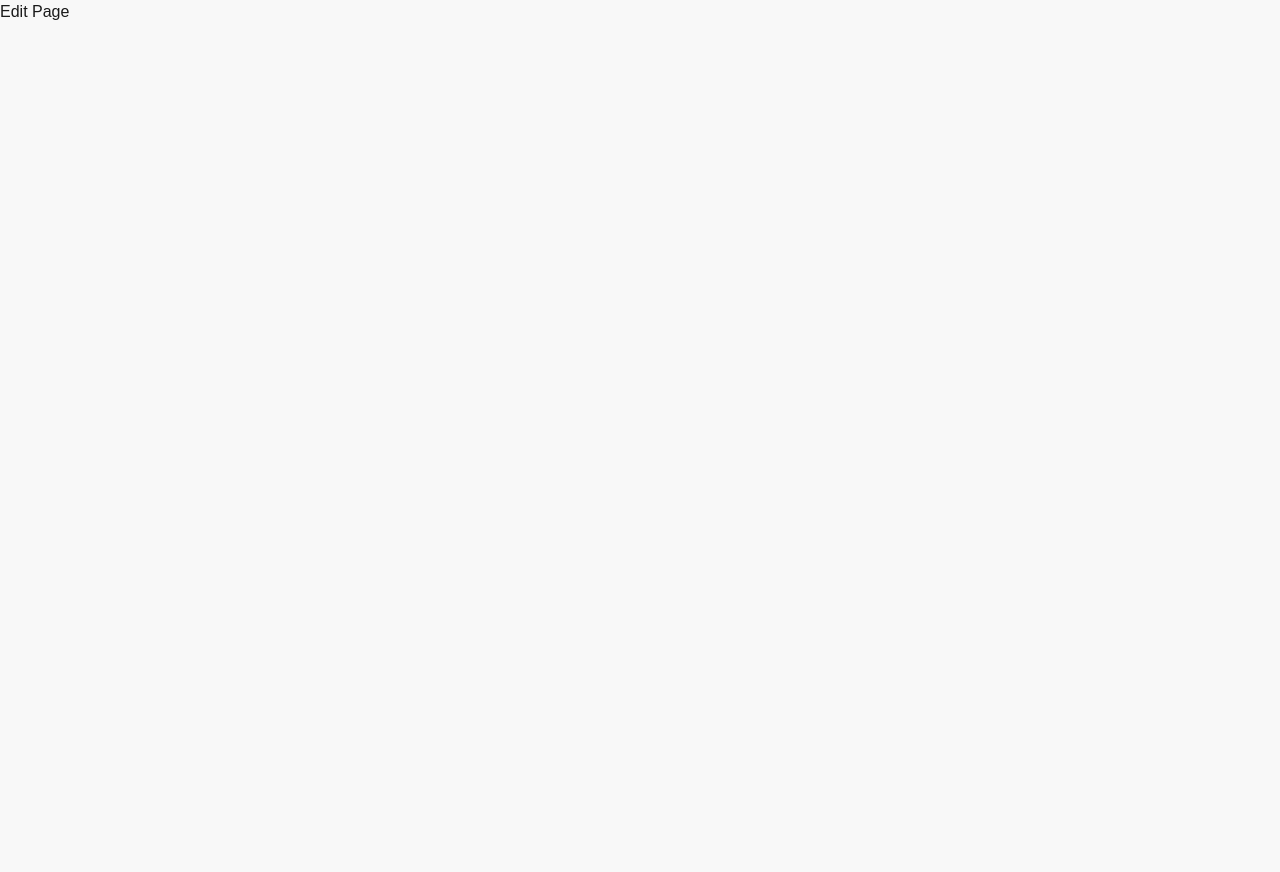
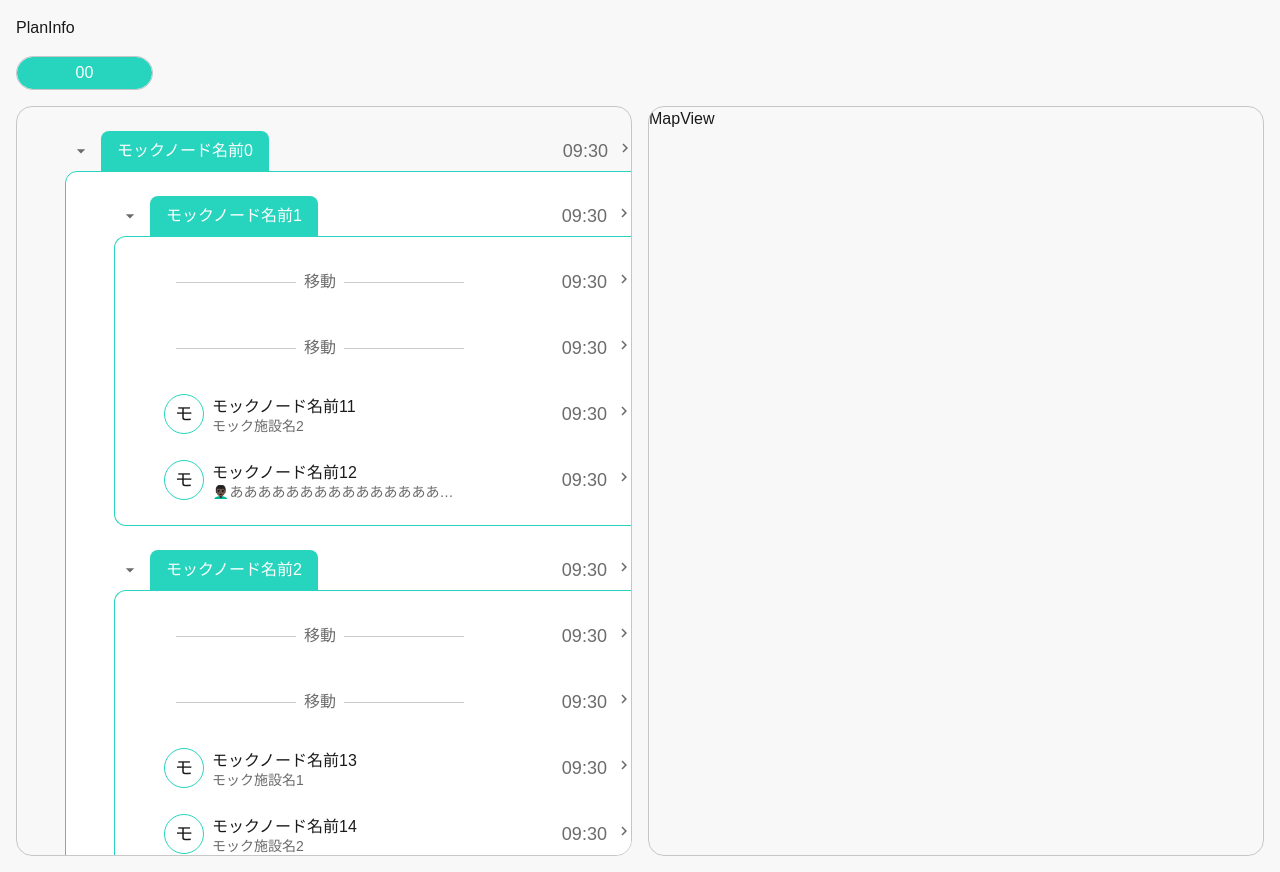
Before and after one commit to SOTA-swp/frontend, a Next.js app: page /plans/1/edit in a window 1280 px wide. Before the commit the page ends 800 px from the top, so only its background shows below. Built offline with nearby package versions, Linux system fonts and the light colour scheme.

Commit message:
✨ 必要なコンポーネントを追加

```diff
--- a/app/plans/[planId]/edit/page.tsx
+++ b/app/plans/[planId]/edit/page.tsx
@@ -1,6 +1,8 @@
+import PlanMainContent from "../../_components/PlanMainContent";
+
 const EditPage = () => {
   // TODO: 権限があるかどうか調べて、なければplan/viewにリダイレクトする
-  return <div>Edit Page</div>;
+  return <PlanMainContent />;
 };
 
 export default EditPage;
--- a/app/plans/[planId]/view/page.tsx
+++ b/app/plans/[planId]/view/page.tsx
@@ -1,5 +1,7 @@
+import PlanMainContent from "../../_components/PlanMainContent";
+
 const ViewPage = async ({}) => {
-  return <div>View Page</div>;
+  return <PlanMainContent readOnly />;
 };
 
 export default ViewPage;
--- /dev/null
+++ b/app/plans/_components/MapView.tsx
@@ -0,0 +1,7 @@
+import ViewWrapper from "./ViewWrapper";
+
+function MapView() {
+  return <ViewWrapper>MapView</ViewWrapper>;
+}
+
+export default MapView;
--- a/app/plans/_components/NodeThree.tsx
+++ b/app/plans/_components/NodeThree.tsx
@@ -78,7 +78,7 @@ function NodeThree() {
       collisionDetection={closestCorners}
       onDragOver={handleDragOver}
       onDragEnd={handleDragEnd}>
-      <div className="p-4 flex flex-col gap-2">
+      <div className="p-4 mr-[100px] flex flex-col items-start gap-2 content-start w-fit">
         <SortableContext items={rootNodeIds}>
           {rootNodeIds.map((nodeId) => (
             <Node key={nodeId} id={nodeId} depth={0} />
--- /dev/null
+++ b/app/plans/_components/NodeView.tsx
@@ -0,0 +1,12 @@
+import NodeThree from "./NodeThree";
+import ViewWrapper from "./ViewWrapper";
+
+function NodeView() {
+  return (
+    <ViewWrapper overflow="auto">
+      <NodeThree />
+    </ViewWrapper>
+  );
+}
+
+export default NodeView;
--- /dev/null
+++ b/app/plans/_components/PlanInfo.tsx
@@ -0,0 +1,5 @@
+function PlanInfo() {
+  return <div>PlanInfo</div>;
+}
+
+export default PlanInfo;
--- /dev/null
+++ b/app/plans/_components/PlanMainContent.tsx
@@ -0,0 +1,28 @@
+"use client";
+
+import Tab from "@/components/Tab";
+import MapView from "./MapView";
+import NodeView from "./NodeView";
+import PlanInfo from "./PlanInfo";
+
+interface PlanMainContentProps {
+  readOnly?: boolean;
+}
+
+// TODO: readOnlyに応じて編集不可にする
+function PlanMainContent({}: PlanMainContentProps) {
+  return (
+    <div className="flex flex-col p-4 gap-4">
+      <PlanInfo />
+      <div className="flex flex-col gap-4 flex-none items-start h-[800px] overflow-hidden">
+        <Tab tabList={[{ label: "a", itemContent: "00" }]} />
+        <div className="flex gap-4 flex-1 self-stretch min-h-0">
+          <NodeView />
+          <MapView />
+        </div>
+      </div>
+    </div>
+  );
+}
+
+export default PlanMainContent;
--- a/app/plans/_components/PlanView/index.tsx
+++ /dev/null
@@ -1,5 +0,0 @@
-function PlanView() {
-  return <div>MainView</div>;
-}
-
-export default PlanView;
--- /dev/null
+++ b/app/plans/_components/ViewWrapper.tsx
@@ -0,0 +1,27 @@
+import clsx from "clsx";
+import { HTMLAttributes, ReactNode } from "react";
+
+interface ViewWrapperProps extends HTMLAttributes<HTMLDivElement> {
+  overflow?: "clip" | "auto";
+  children: ReactNode;
+}
+
+function ViewWrapper({
+  overflow = "clip",
+  children,
+  ...props
+}: ViewWrapperProps) {
+  return (
+    <div
+      {...props}
+      className={clsx(
+        "border border-border rounded-2xl flex-1 min-w-0 min-h-0 h-full",
+        overflow === "auto" ? "overflow-auto" : "overflow-clip",
+        props.className
+      )}>
+      {children}
+    </div>
+  );
+}
+
+export default ViewWrapper;
```
